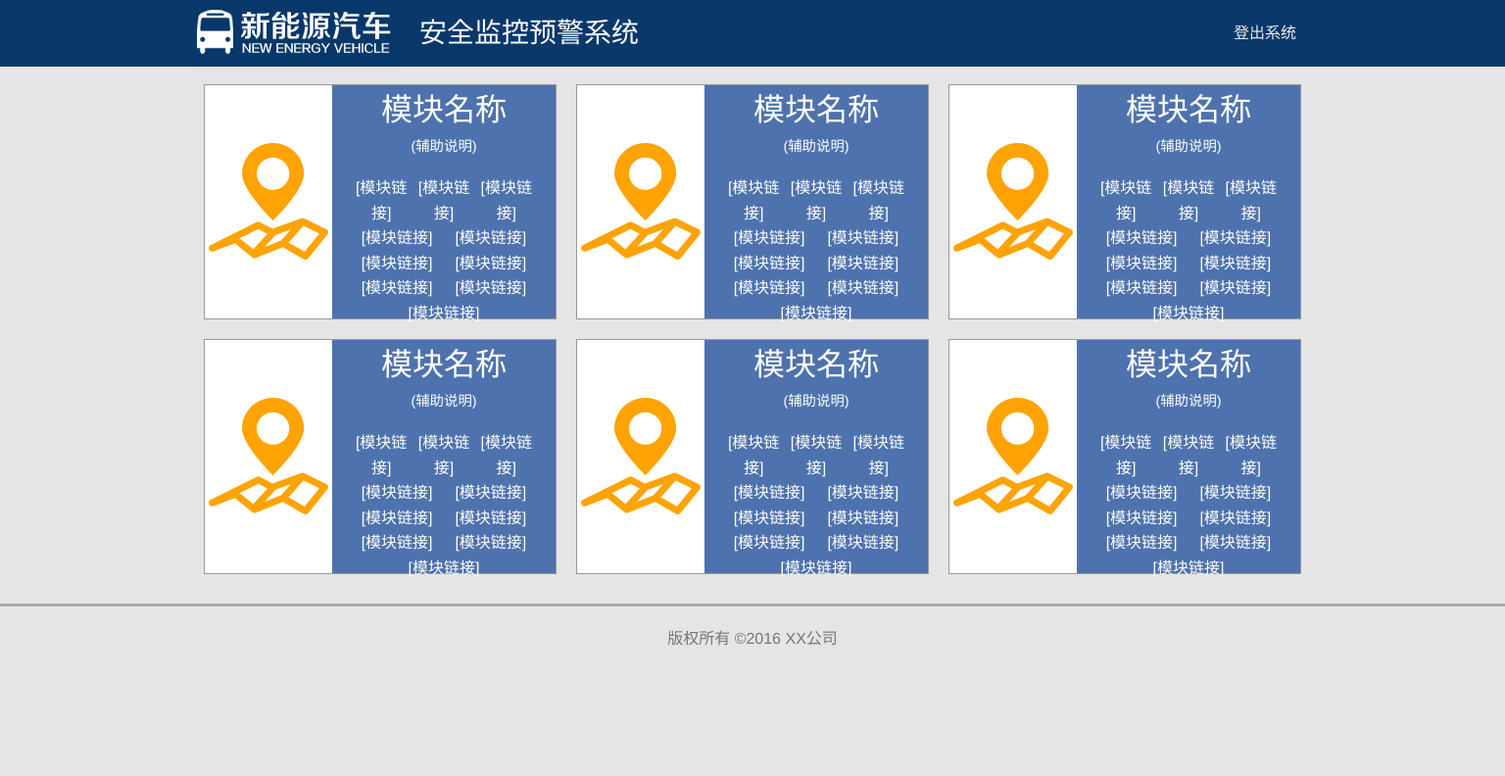
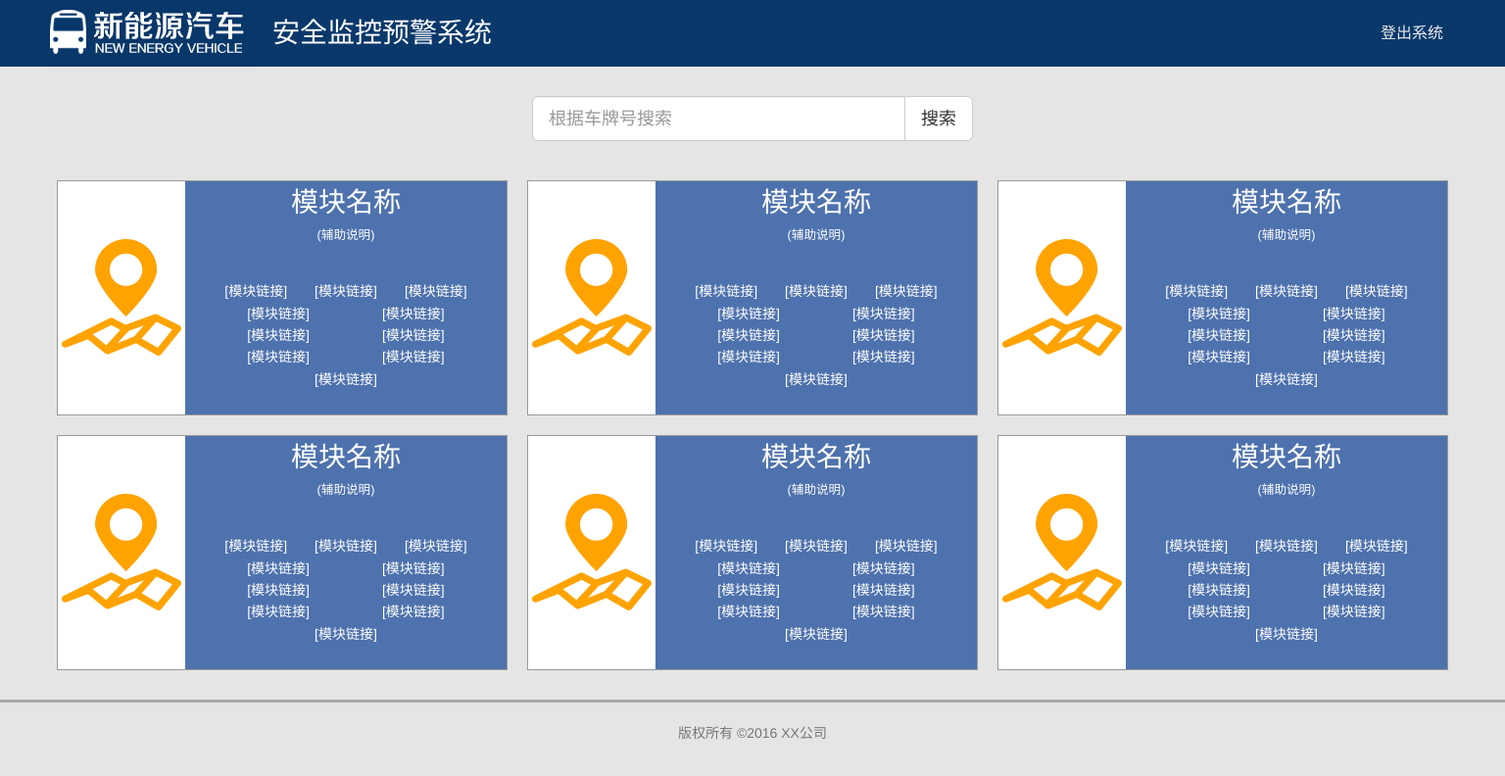
Before and after one commit to chunwei/smartcar, a website: page src/pages/index.html in a window 1536 px wide. Shown: the whole page at 98% size. Drawn offline with Linux system fonts and the light colour scheme.

Commit message:
adapt 1920*1080

```diff
--- a/src/pages/index.html
+++ b/src/pages/index.html
@@ -4,6 +4,7 @@
     <meta charset="UTF-8">
     <meta name="viewport" content="width=device-width,initial-scale=1,user-scalable=0">
     <title>模块入口</title>
+    <link rel="stylesheet" href="../style/bootstrap.min.css"/>
     <link rel="stylesheet" href="../style/base.css"/>
     <link rel="stylesheet" href="../style/grid.css"/>
     <link rel="stylesheet" href="../style/linkcard.css"/>
@@ -20,6 +21,16 @@
     </div>
 </header>
 <div class="sp-container">
+    <div class="row mainsearch">
+        <div class="col-xs-10 col-xs-offset-1  col-sm-6 col-sm-offset-3 col-lg-4 col-lg-offset-4 ">
+            <div class="input-group input-group-lg">
+                <input type="text" class="form-control" placeholder="根据车牌号搜索">
+                  <span class="input-group-btn">
+                    <button class="btn btn-default" type="button">搜索</button>
+                  </span>
+            </div><!-- /input-group -->
+        </div>
+    </div>
     <div class="sp-row linkcardcontainer">
         <div class="sp-col-1 sp-col-md-2 sp-col-lg-3">
             <div class="linkcard">
--- a/src/style/grid.css
+++ b/src/style/grid.css
@@ -125,3 +125,9 @@
         width: 20%
     }
 }
+
+@media (min-width: 1500px) {
+    .sp-container {
+        width: 1470px
+    }
+}
--- a/src/style/index.css
+++ b/src/style/index.css
@@ -1,3 +1,7 @@
 .row.linkcardcontainer {
     margin-top: 20px;
 }
+
+.mainsearch {
+    margin: 30px auto;
+}
```
Also changed, not shown: src/style/content.css (+11 -2 lines).
